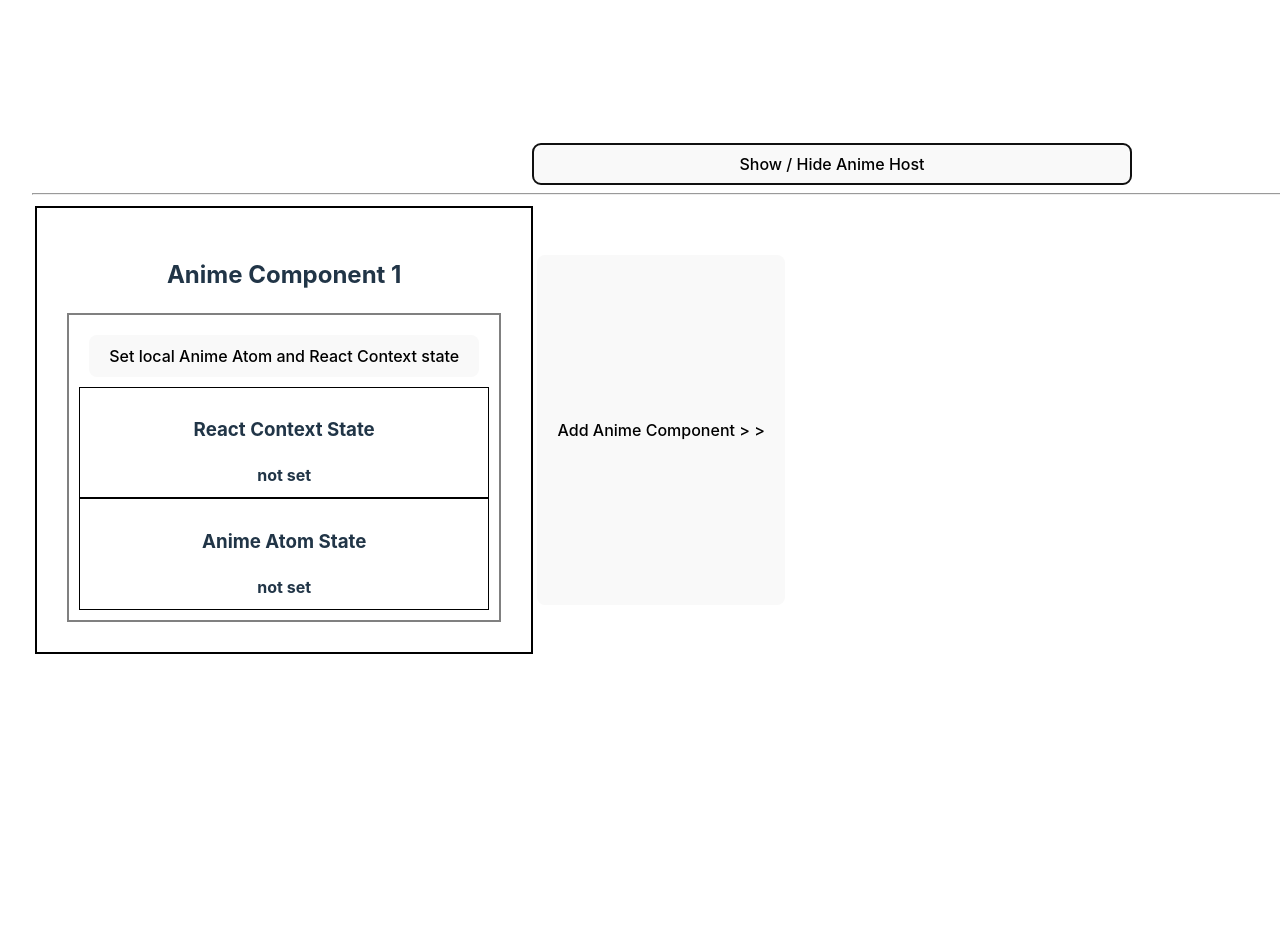
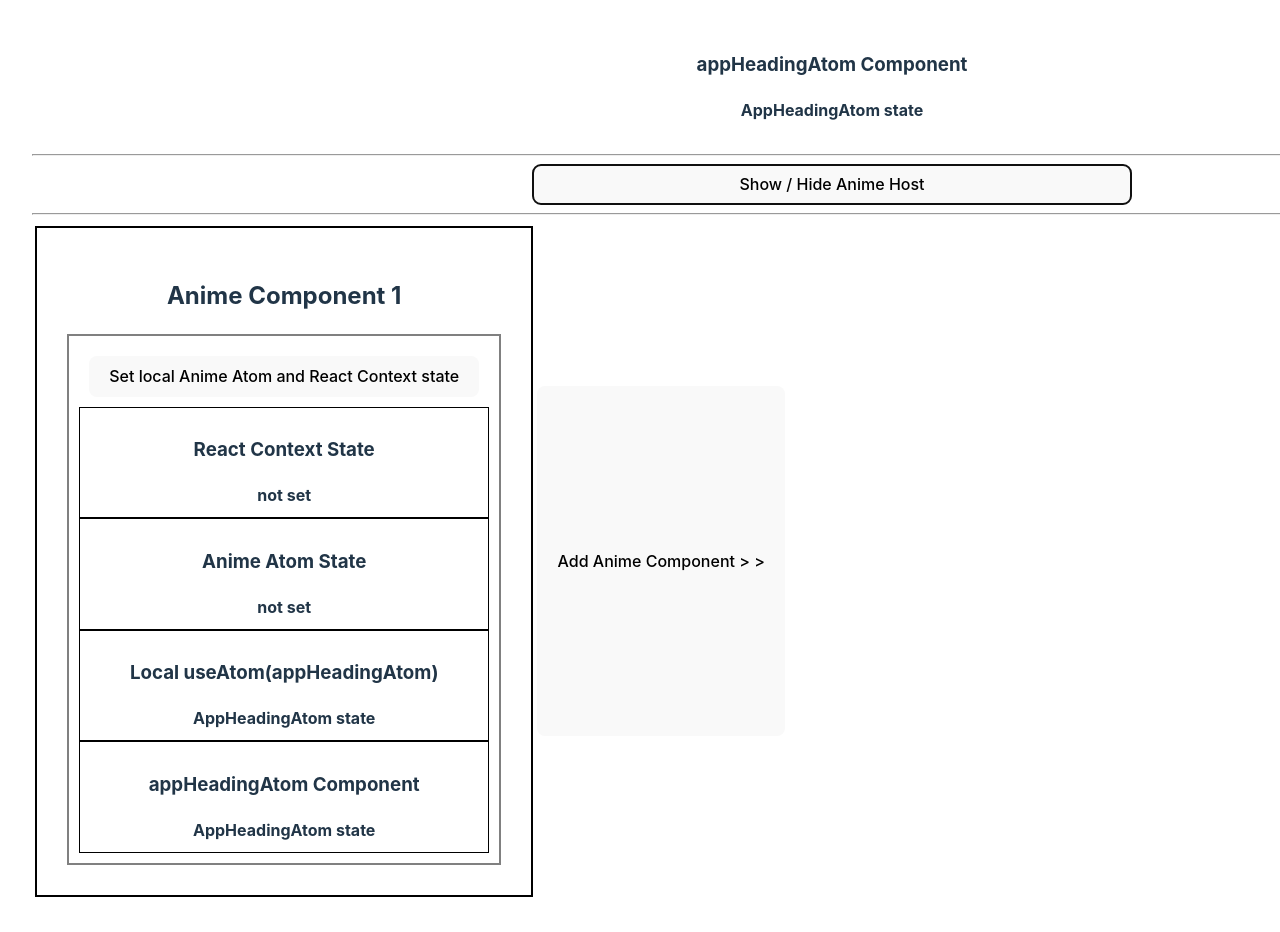
Before and after one commit to ctarmor/AtomVsReactStateSample, a React (Vite) app: page / in a window 1280 px wide. Both pictures are taken after a click on the button "Show / Hide Anime Host". Shown: the top 932 px of the page. Before the commit the page ends 800 px from the top, so only its background shows below. Built offline with nearby package versions, Linux system fonts and the light colour scheme.

Commit message:
Added setAppHeadingapp heading atom

```diff
--- a/src/AnimeAtom.jsx
+++ /dev/null
@@ -1,5 +0,0 @@
-import { Provider } from "jotai";
-
-export const AnimeAtomProvider = ({ children }) => {
-    return <Provider>{children}</Provider>
-}
--- a/src/AnimeComponent.jsx
+++ b/src/AnimeComponent.jsx
@@ -1,10 +1,13 @@
 import { useContext, useEffect } from "react";
 import AnimeReactContext from "./AnimeReactProviderContext";
 import { useAnimeAtom } from "./useAnimeAtom";
+import { appHeadingAtom, AppHeadingAtom } from "./AppHeadingAtom";
+import { useAtom } from "jotai";
 
 // eslint-disable-next-line react/prop-types
 export const AnimeComponent = ({ componentId }) => {
   const { anime, setAnime } = useAnimeAtom();
+  const [ appHeading, setAppHeading ] = useAtom(appHeadingAtom);
   const { ccontextState, setCcontextState } = useContext(AnimeReactContext);
 
   // Ugly way to initaliza an atom but it's the recommended way ?
@@ -23,6 +26,7 @@ export const AnimeComponent = ({ componentId }) => {
           const title = `State Set by #${componentId} - ${Date.now()}`;
           setAnime(title); // Set Atom state
           setCcontextState(title); // Set react state
+          setAppHeading(`Last component updated: ${componentId}`);
         }}
       >
         Set local Anime Atom and React Context state
@@ -35,6 +39,14 @@ export const AnimeComponent = ({ componentId }) => {
         <h3>Anime Atom State</h3>
         <div style={{ background: animeBackground }} >{anime}</div>
       </div>
+      <div style={{ border: "1px solid black", padding: "10px" }}>
+        <h3>Local useAtom(appHeadingAtom)</h3>
+        {appHeading ?? 'empty'}
+      </div>
+
+      <div style={{ border: "1px solid black", padding: "10px" }}>
+        <AppHeadingAtom />
+      </div>
     </>
   );
 };
--- a/src/AnimeHost.jsx
+++ b/src/AnimeHost.jsx
@@ -1,7 +1,7 @@
 import { useState } from "react";
 import { AnimeComponent } from "./AnimeComponent";
 import AnimeReactProvider from "./AnimeReactProvider";
-import { AnimeAtomProvider } from "./AnimeAtom";
+import { Provider } from "jotai";
 
 export const AnimeHost = () => {
   const [animeCount, setAnimeCount] = useState([1]);
@@ -15,13 +15,13 @@ export const AnimeHost = () => {
             <th key={k}>
               <div style={{ border: "2px solid black", padding: "30px" }}>
                 <h2>Anime Component {componentId}</h2>
-                <AnimeAtomProvider>
+                <Provider>
                   <AnimeReactProvider>
                     <div style={{ border: "2px solid gray", padding: "10px" }}>
                       <AnimeComponent componentId={componentId} />
                     </div>
                   </AnimeReactProvider>
-                </AnimeAtomProvider>
+                </Provider>
               </div>
             </th>
           );
--- a/src/App.jsx
+++ b/src/App.jsx
@@ -1,12 +1,16 @@
 import { useState } from "react";
 import "./App.css";
 import { AnimeHost } from "./AnimeHost";
+import { AppHeadingAtom } from "./AppHeadingAtom";
 
 function App() {
   const [showAnime, setShowAnime] = useState(false);
 
   return (
     <div style={{ width: '1600px', alignContent: "top" }}>
+      <AppHeadingAtom />
+      <br />
+      <hr />
       <button
         style={{ width: "600px", alignContent: "top" }}
         onClick={() => {
--- /dev/null
+++ b/src/AppHeadingAtom.jsx
@@ -0,0 +1,21 @@
+import { atom, useAtom } from "jotai";
+
+export const appHeadingAtom = atom('AppHeadingAtom state');
+appHeadingAtom.onMount = () => {
+  console.log(`>>> ${Date.now()}: anximeAtom mounted.`);
+  return () => {
+    console.log(`>>> ${Date.now()}: anximeAtom UN-mounted.`);
+  };
+};
+appHeadingAtom.debugLabel = ">>> debugLabel: Anime Atom";
+
+export const AppHeadingAtom = () => {
+  const [appHeader] = useAtom(appHeadingAtom);
+
+  return (
+    <div>
+      <h3>appHeadingAtom Component</h3>
+      <b>{appHeader}</b>
+    </div>
+  );
+};
```
